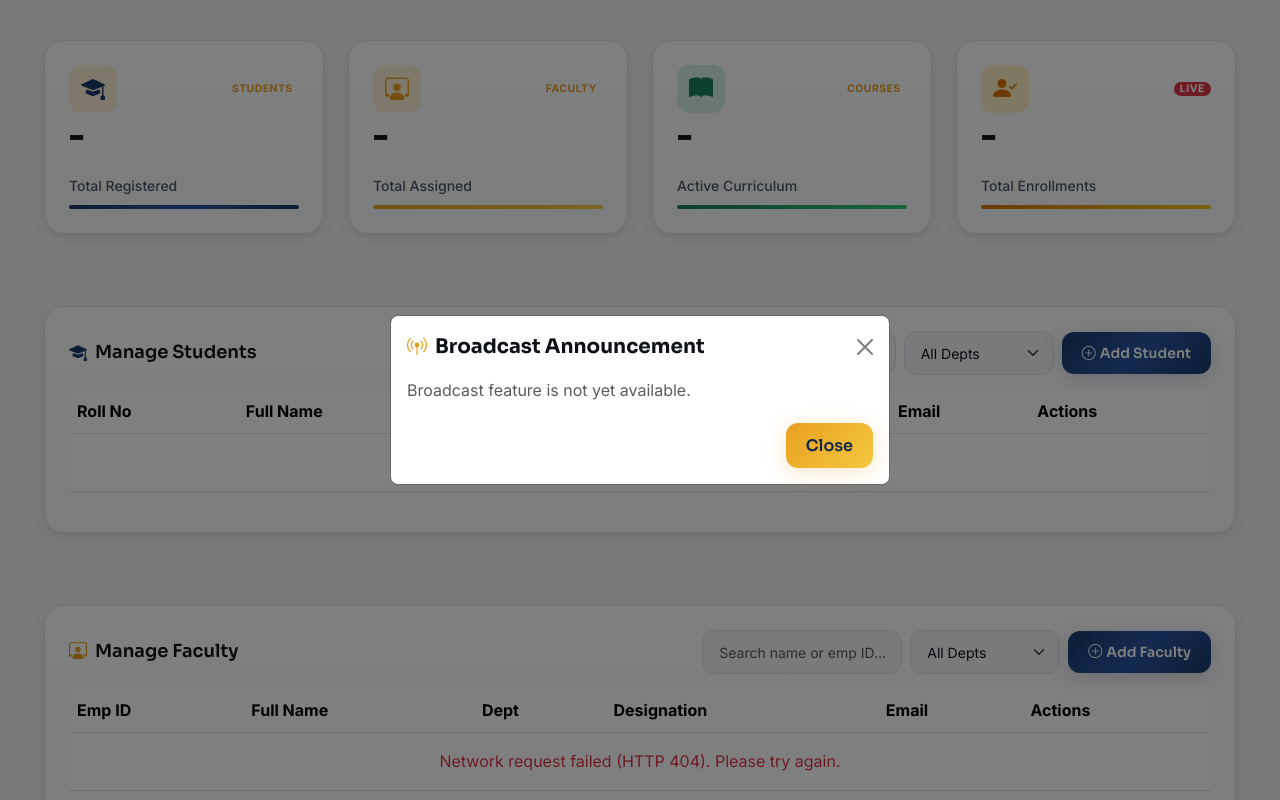
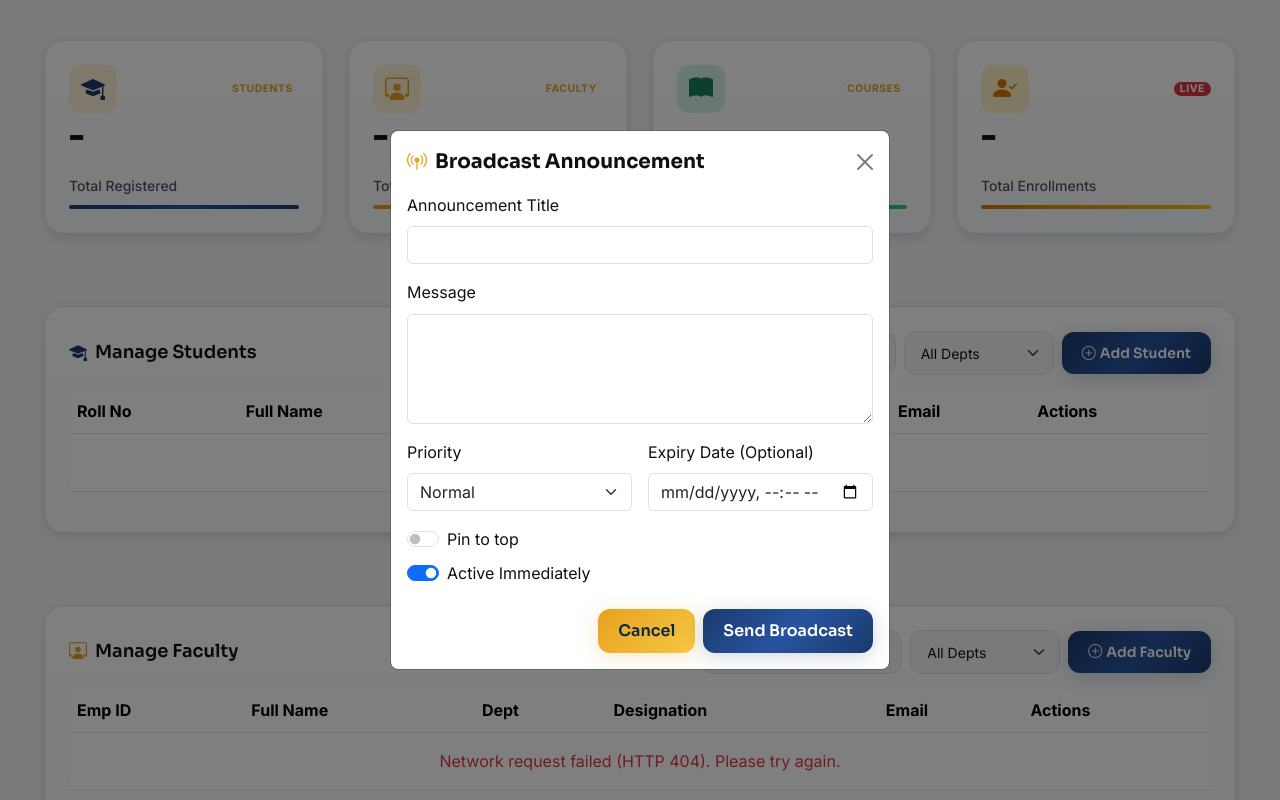
Before and after one commit to projectjz2829-rgb/SCMS, a Python web app: template frontend/templates/dashboard/admin.html in a window 1280 px wide, after a click on "Broadcast Announcement". Run offline with Jinja, Linux system fonts and the light colour scheme; the template is opened without the code that fills it, so the values that code supplies are empty.

Commit message:
fix: register broadcast APIs, add JS SyncManager, and fix admin modal

```diff
--- a/frontend/static/js/dashboard.js
+++ b/frontend/static/js/dashboard.js
@@ -1677,3 +1677,121 @@ document.addEventListener('DOMContentLoaded', () => {
   setupNavLinks('mb-nav-my-attendance', 'section-my-attendance', '.mobile-nav-link');
   setupNavLinks('mb-nav-my-marks', 'section-my-marks', '.mobile-nav-link');
 });
+
+
+
+// ==========================================
+// SYNC MANAGER & BROADCAST LOGIC
+// ==========================================
+
+class SyncManager {
+    constructor() {
+        this.interval = 30000;
+        this.timer = null;
+        this.isFetching = false;
+
+        document.addEventListener('visibilitychange', () => {
+            if (document.hidden) {
+                this.stop();
+            } else {
+                this.fetchData();
+                this.start();
+            }
+        });
+    }
+
+    start() {
+        if (!this.timer && !document.hidden) {
+            this.timer = setInterval(() => this.fetchData(), this.interval);
+        }
+    }
+
+    stop() {
+        if (this.timer) {
+            clearInterval(this.timer);
+            this.timer = null;
+        }
+    }
+
+    async fetchData() {
+        if (this.isFetching) return;
+        this.isFetching = true;
+        try {
+            // Fetch Announcements
+            const announcements = await apiRequest('GET', '/api/announcements/');
+            this.renderAnnouncements(announcements);
+        } catch (err) {
+            console.error('Sync error:', err);
+        } finally {
+            this.isFetching = false;
+        }
+    }
+
+    renderAnnouncements(data) {
+        const container = document.getElementById('announcementsContainer');
+        if (!container) return; // Might not exist on this dashboard
+
+        if (!data || data.length === 0) {
+            container.innerHTML = '<div class="text-muted">No announcements at this time.</div>';
+            return;
+        }
+
+        container.innerHTML = data.map(ann => {
+            const badge = ann.pinned ? '<span class="badge bg-danger me-2">Pinned</span>' : '';
+            return `
+                <div class="card mb-2 border-0 shadow-sm">
+                    <div class="card-body">
+                        <h6 class="card-title">${badge}${escapeHtml(ann.title)}</h6>
+                        <p class="card-text small mb-1">${escapeHtml(ann.message)}</p>
+                        <div class="text-muted" style="font-size: 0.75rem;">${new Date(ann.created_at).toLocaleString()}</div>
+                    </div>
+                </div>
+            `;
+        }).join('');
+    }
+}
+
+const syncManager = new SyncManager();
+
+document.addEventListener('DOMContentLoaded', () => {
+    // Start syncing
+    syncManager.fetchData();
+    syncManager.start();
+
+    // Broadcast Form Handler
+    const broadcastForm = document.getElementById('broadcastForm');
+    if (broadcastForm) {
+        broadcastForm.addEventListener('submit', async (e) => {
+            e.preventDefault();
+            const btn = broadcastForm.querySelector('button[type="submit"]');
+            const originalText = btn.innerHTML;
+            btn.disabled = true;
+            btn.innerHTML = '<span class="spinner-border spinner-border-sm"></span> Sending...';
+
+            const payload = {
+                title: document.getElementById('broadcastTitle').value,
+                message: document.getElementById('broadcastMessage').value,
+                priority: document.getElementById('broadcastPriority').value,
+                expiry_date: document.getElementById('broadcastExpiry').value || null,
+                pinned: document.getElementById('broadcastPinned').checked,
+                active: document.getElementById('broadcastActive').checked
+            };
+
+            try {
+                await apiRequest('POST', '/api/announcements/', payload);
+                if (typeof showToast === 'function') showToast('Broadcast sent successfully!', 'success');
+
+                const m = bootstrap.Modal.getInstance(document.getElementById('broadcastModal'));
+                if (m) m.hide();
+                broadcastForm.reset();
+
+                syncManager.fetchData(); // Instantly refresh
+            } catch (err) {
+                if (typeof showToast === 'function') showToast(err.message || 'Failed to send broadcast.', 'danger');
+            } finally {
+                btn.disabled = false;
+                btn.innerHTML = originalText;
+            }
+        });
+    }
+});
--- a/frontend/templates/dashboard/admin.html
+++ b/frontend/templates/dashboard/admin.html
@@ -345,10 +345,40 @@
       </div>
         <form id="broadcastForm">
           <div class="modal-body">
-          <p class="text-muted mb-0">Broadcast feature is not yet available.</p>
+            <div class="mb-3">
+              <label for="broadcastTitle" class="form-label">Announcement Title</label>
+              <input type="text" class="form-control" id="broadcastTitle" required>
+            </div>
+            <div class="mb-3">
+              <label for="broadcastMessage" class="form-label">Message</label>
+              <textarea class="form-control" id="broadcastMessage" rows="4" required></textarea>
+            </div>
+            <div class="row g-3 mb-3">
+              <div class="col-md-6">
+                <label for="broadcastPriority" class="form-label">Priority</label>
+                <select class="form-select" id="broadcastPriority">
+                  <option value="normal">Normal</option>
+                  <option value="important">Important</option>
+                  <option value="urgent">Urgent</option>
+                </select>
+              </div>
+              <div class="col-md-6">
+                <label for="broadcastExpiry" class="form-label">Expiry Date (Optional)</label>
+                <input type="datetime-local" class="form-control" id="broadcastExpiry">
+              </div>
+            </div>
+            <div class="form-check form-switch mb-2">
+              <input class="form-check-input" type="checkbox" id="broadcastPinned">
+              <label class="form-check-label" for="broadcastPinned">Pin to top</label>
+            </div>
+            <div class="form-check form-switch">
+              <input class="form-check-input" type="checkbox" id="broadcastActive" checked>
+              <label class="form-check-label" for="broadcastActive">Active Immediately</label>
+            </div>
           </div>
           <div class="modal-footer border-0 pt-0">
-          <button type="button" class="btn scms-btn-secondary" data-bs-dismiss="modal">Close</button>
+            <button type="button" class="btn scms-btn-secondary" data-bs-dismiss="modal">Cancel</button>
+            <button type="submit" class="btn scms-btn-primary">Send Broadcast</button>
           </div>
         </form>
     </div>
```
Also changed, not shown: append_js.py (added, +121 -0 lines), backend/app/api/__init__.py (+4 -3 lines), frontend/templates/dashboard/student.html (+8 -8 lines). Lines whose indentation alone changed are shown as unchanged.
